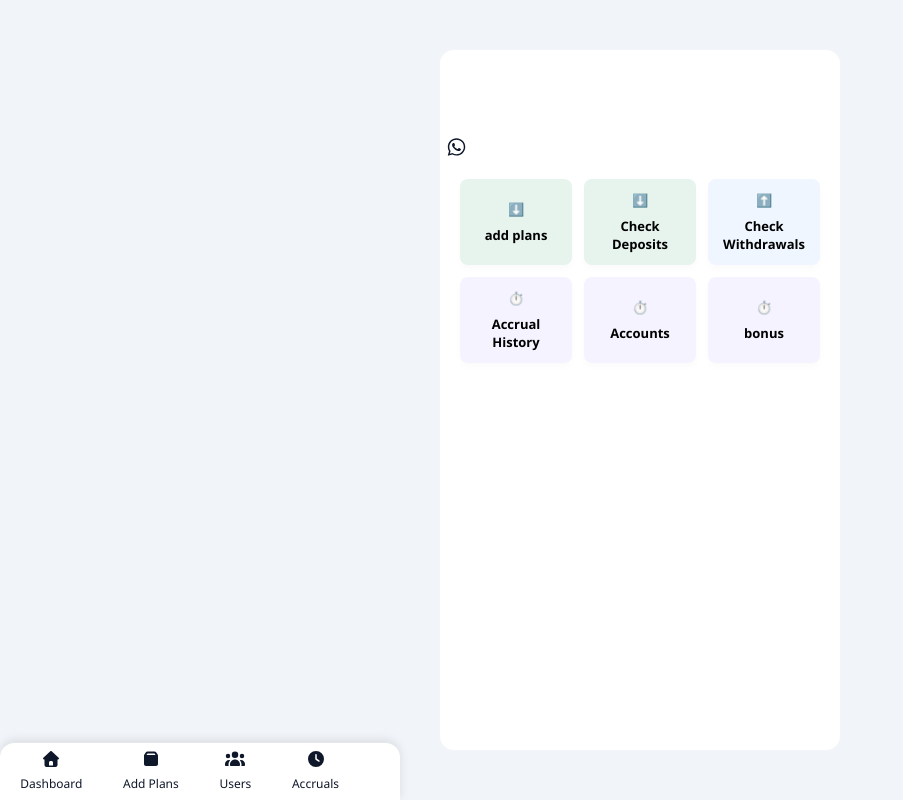
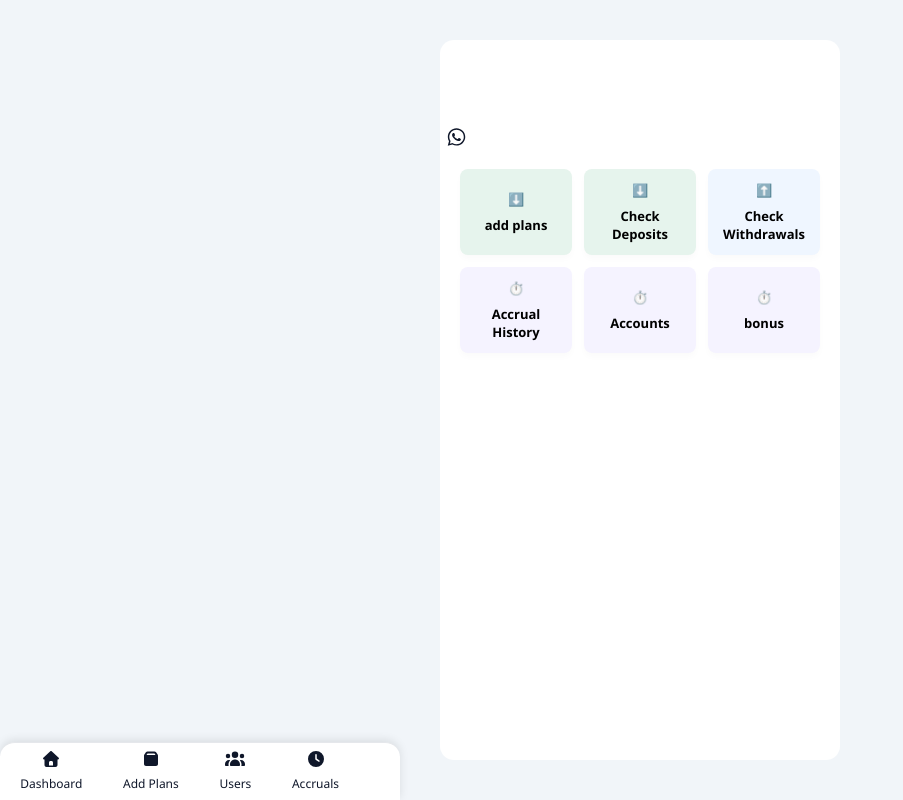
Before and after one commit to m-usman-muavia/crunix, a React (Create React App) app in the folder frontend/: page /admin in a window 1280 px wide. Shown: the whole page, without its empty margins (0-903 px from the left). Built offline with nearby package versions, Linux system fonts and the light colour scheme; sample sign-in values are in the browser's storage.

Commit message:
Update active plans styling and components

```diff
--- a/frontend/src/components/ActivePlans.js
+++ b/frontend/src/components/ActivePlans.js
@@ -255,8 +255,8 @@ const ActivePlans = () => {
                                         </div>
                                         <div className="active-plan-title-wrap" style={{textAlign: 'left'}}>
                                             <h2 className="active-plan-title-new" style={{ fontSize: '24px', fontWeight: '700', textTransform: 'uppercase' }}>{plan.planName || plan.plan?.name || 'Investment Plan'}</h2>
-                                            <h3 className="active-plan-title-new" style={{ fontSize: '16px', fontWeight: '500' }}>{formatDate(plan.investmentDate)} - {formatTime(plan.investmentDate)}</h3>
-                                            <div className="active-plan-status" style={{ backgroundColor: getStatusBadge(plan.status).color, borderRadius: '6px', padding: '3px 4px',marginRight: '98px' }}>
+                                            <h3 className="active-plan-title-new" style={{ fontSize: '14px', fontWeight: '500' }}>{formatDate(plan.investmentDate)} - {formatTime(plan.investmentDate)}</h3>
+                                            <div className="active-plan-status" style={{ backgroundColor: getStatusBadge(plan.status).color, borderRadius: '6px', padding: '3px 4px',marginRight: '95px' }}>
                                                 <FontAwesomeIcon icon={getStatusBadge(plan.status).icon} className="status-icon" />
                                                 <span className="status-label">{getStatusBadge(plan.status).label}</span>
                                             </div>
@@ -288,7 +288,7 @@ const ActivePlans = () => {
                                         </div>
                                         <div className="date-item">
                                             <span className="date-label">Ends ON</span>
-                                            <span className="date-value">${formatDate(plan.endDate)}</span>
+                                            <span className="date-value">{formatDate(plan.endDate)}</span>
 
                                         </div>
                                     </div>
--- a/frontend/src/components/css/style.css
+++ b/frontend/src/components/css/style.css
@@ -15,7 +15,7 @@ body, html {
   font-family: 'Segoe UI', Tahoma, Geneva, Verdana, sans-serif;
 }
 .main-container{
-  min-height: 700px;
+  min-height: 720px;
   width: 400px;
   background-color  : #ffffff;
   padding-bottom: 80px;
```
Also changed, not shown: frontend/public/logo192.png, frontend/public/logo512.png.
